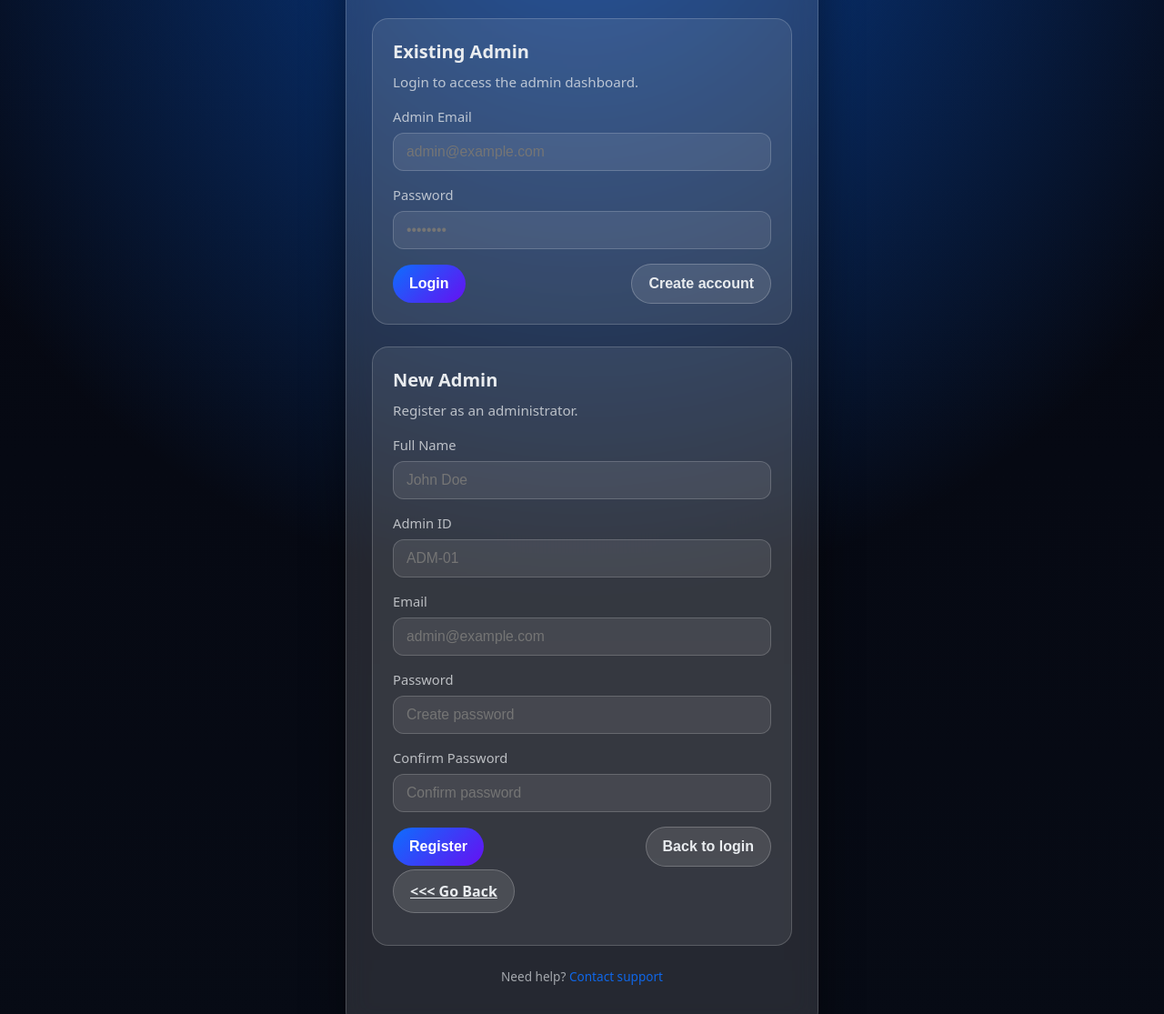
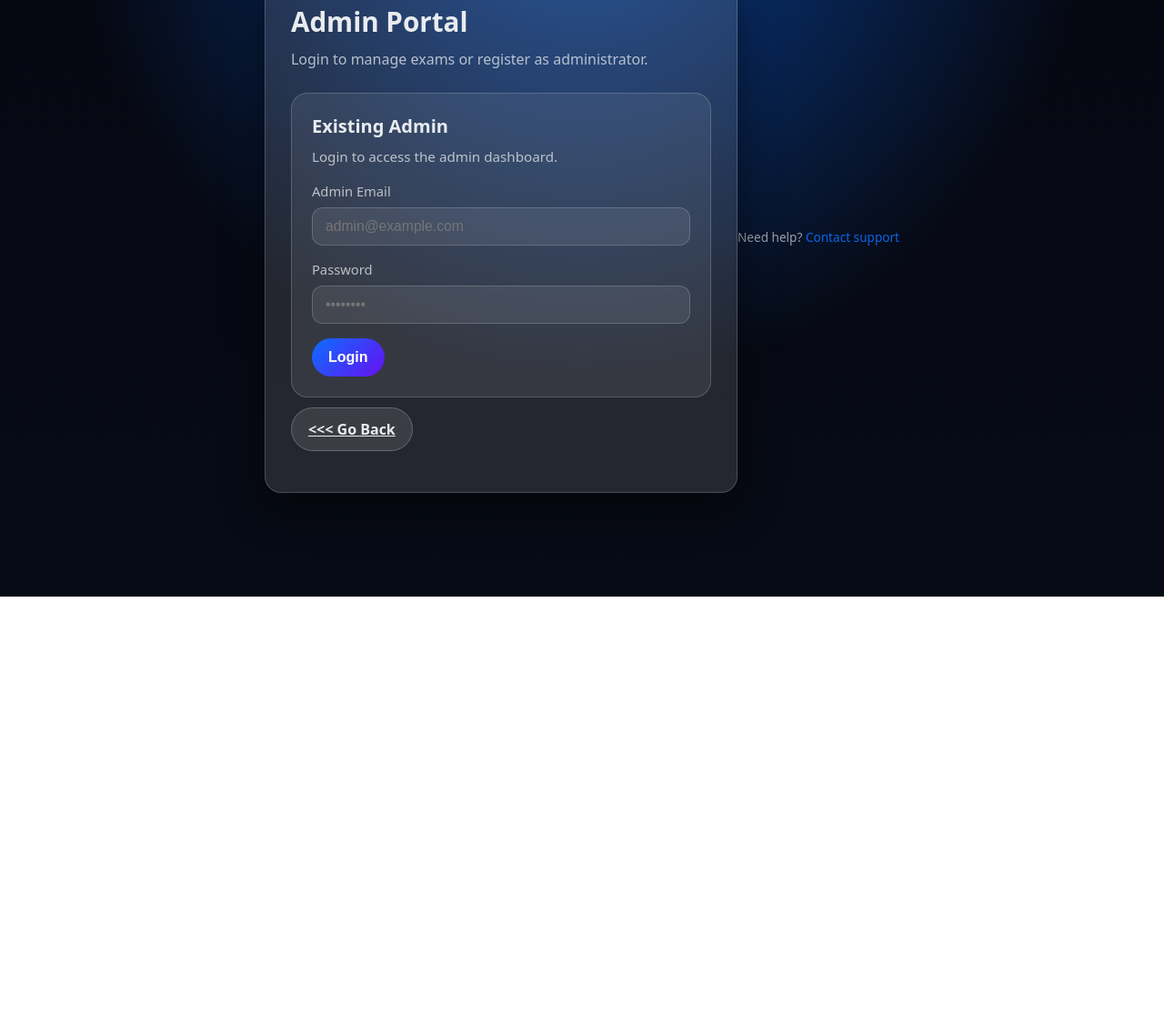
Before and after one commit to madhurgitbub/smart-exam-, a plain HTML site: page admin.html in a window 1280 px wide. Shown: the part 144-1259 px from the top of the page at 91% size. After the commit the page ends 800 px from the top, so only its background shows below. Drawn offline with Linux system fonts and the light colour scheme.

Commit message:
Update admin.html

```diff
--- a/admin.html
+++ b/admin.html
@@ -179,49 +179,16 @@ Password
 
 <div class="form-actions">
 <button class="btn primary" type="submit">Login</button>
-<button class="btn secondary" type="button" id="switchToRegister">Create account</button>
+
 </div>
 
 </form>
 </section>
 
 
-<!-- REGISTER PANEL -->
-<section class="panel" id="new">
 
-<h2>New Admin</h2>
-<p class="section-subtitle">Register as an administrator.</p>
 
-<form id="register">
 
-<label>
-Full Name
-<input type="text" required placeholder="John Doe">
-</label>
-
-<label>
-Admin ID
-<input type="text" required placeholder="ADM-01">
-</label>
-
-<label>
-Email
-<input type="email" required placeholder="admin@example.com">
-</label>
-
-<label>
-Password
-<input type="password" required placeholder="Create password">
-</label>
-
-<label>
-Confirm Password
-<input type="password" required placeholder="Confirm password">
-</label>
-
-<div class="form-actions">
-<button class="btn primary" type="submit">Register</button>
-<button class="btn secondary" type="button" id="switchToLogin">Back to login</button>
 </div>
 <p class="subtitle"><a class="btn secondary" href="index.html"> <<< Go Back </a></p>
 
```
